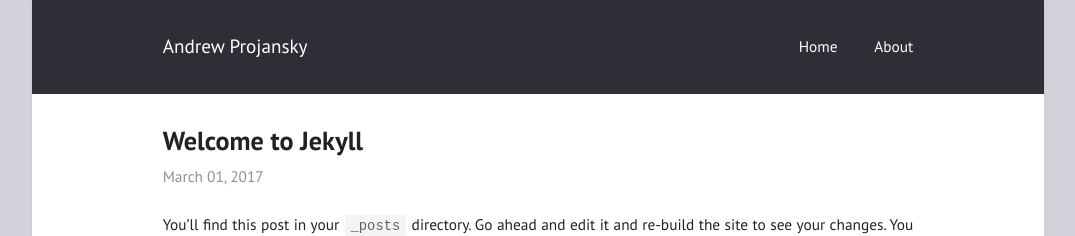
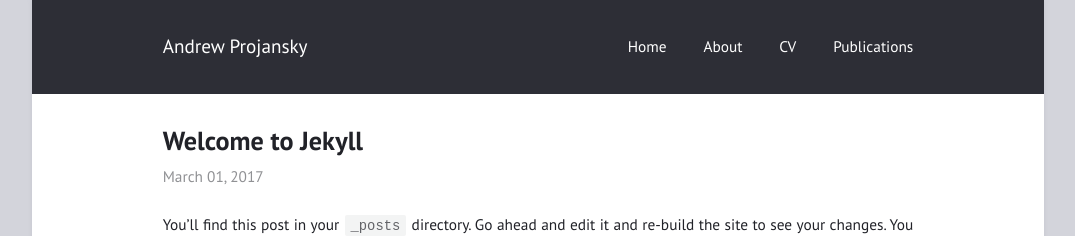
Before and after one commit to andrewprojansky/andrewprojansky.github.io, a Jekyll site: the page built from _posts/2017-03-01-welcome-to-jekyll.md, in a window 1280 px wide. Shown: the top 236 px of the page, without its empty margins (102-1177 px from the left). Built offline with Jekyll 4.4.1, drawn with Linux system fonts in a browser that asks for light colours.

Commit message:
Update _config.yml
Updated tabs

```diff
--- a/_config.yml
+++ b/_config.yml
@@ -19,6 +19,8 @@ minimal: false             # use a dark header
 navigation:                # accepts {file, title, url, icon, sidebaricon}
   - {file: "index.html", title: Home}
   - {file: "README.md", title: About}
+  - {file: "AndrewCV.pdf", title: CV}
+  - {file: "Publications.md", title: Publications}
 
 external:                  # shows a footer with social links - for available icons see fontawesome.com/icons
   - {title: Mail, icon: envelope, url: "mailto:andrewprojansky@gmail.com"}
```
